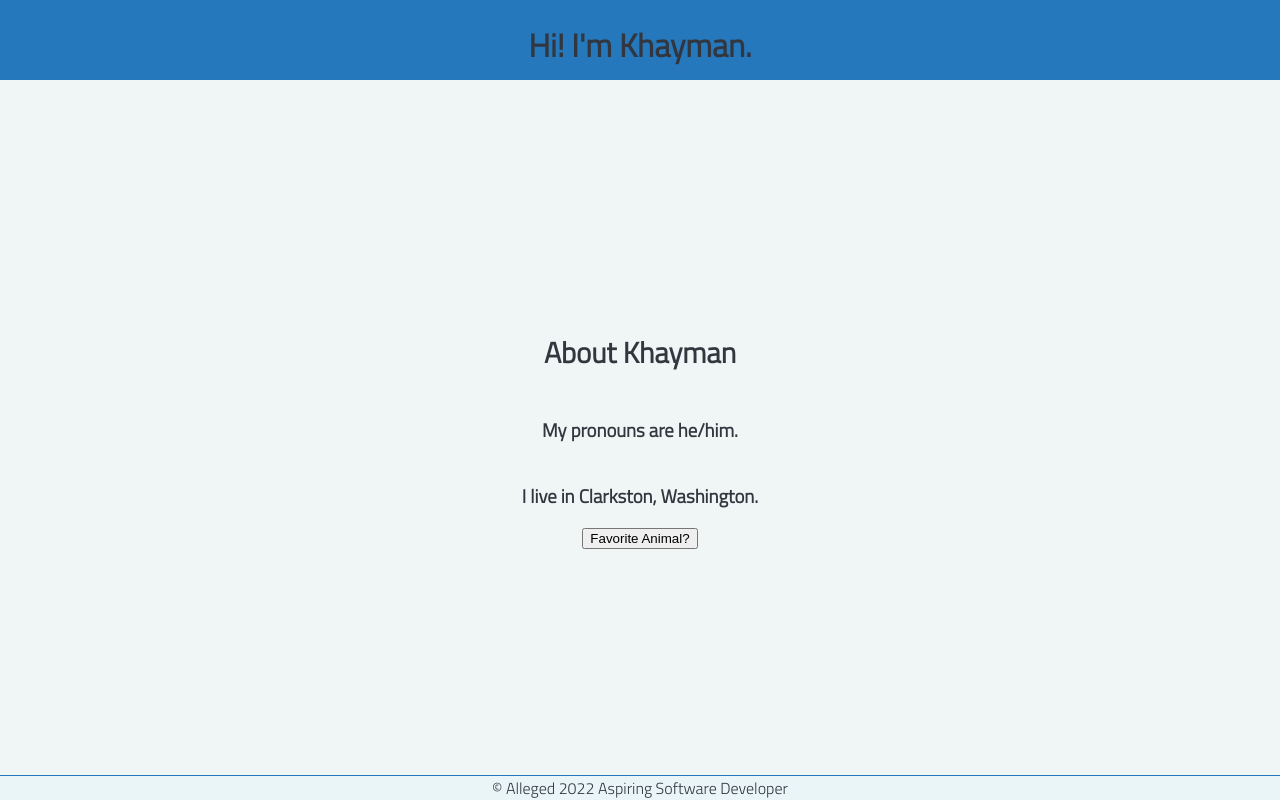
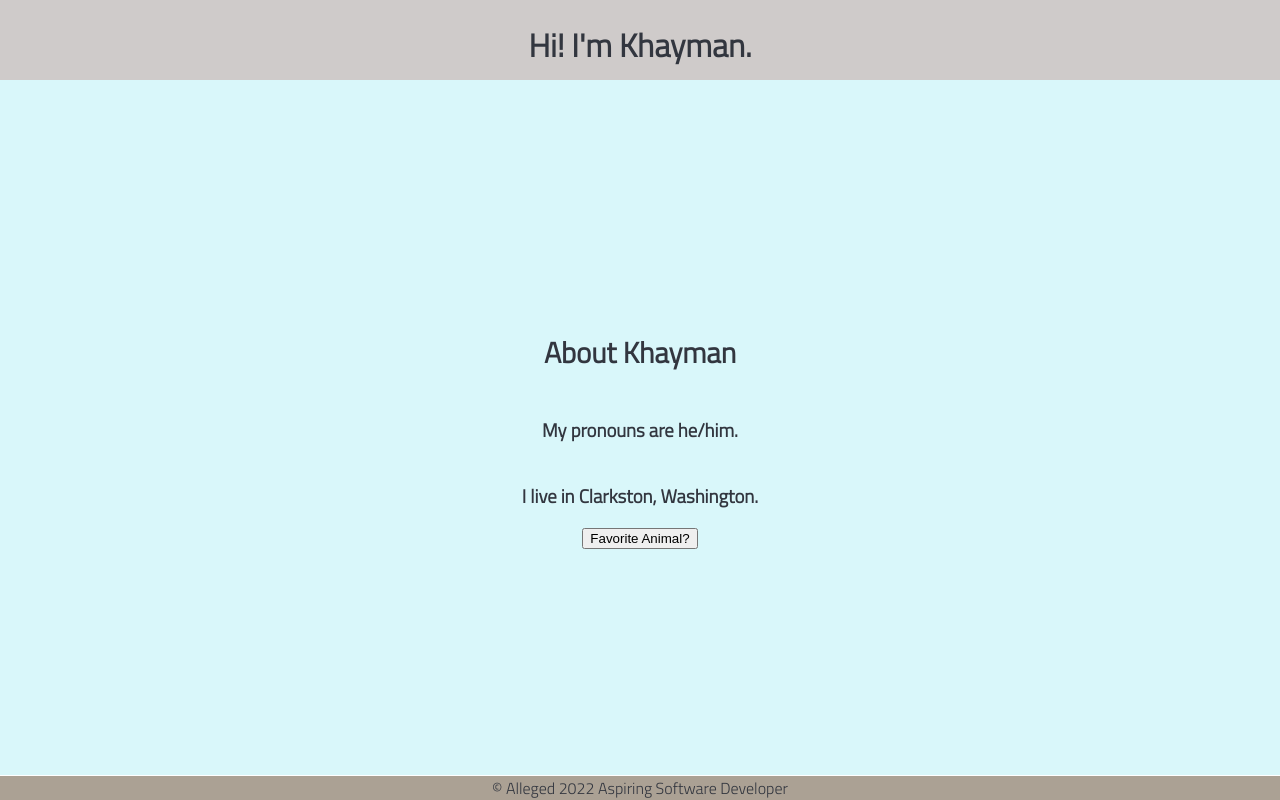
Before and after one commit to KhaymanaKing/about-me-js-demo, a plain HTML site: page index.html in a window 1280 px wide. Drawn offline with Linux system fonts and the light colour scheme.

Commit message:
changed color scheme

```diff
--- a/styles/style.css
+++ b/styles/style.css
@@ -1,19 +1,14 @@
 body {
     /* feel free to update these css variables for a quick theme */
-
-    /* --color1: rbg#013A20;
-    --color2:  rbg#478C5C;
-    --color3:  rbg#BACC81;
-    --color4: rbg#CDD193;
-    --color5: white; */
+    /* CSS HEX */
+--burnt-umber: #8c271eff;
+--grullo: #aba194ff;
+--light-gray: #cfcbcaff;
+--gainsboro: #d8dddeff;
+--light-cyan: #d9f7faff;
 
     /* https://coolors.co/generate and click export -> scss to get the colors to copy and paste below*/
 
-    --color1: hsla(349, 69%, 76%, 1);
-    --color2: hsla(207, 67%, 44%, 1);
-    --color3: hsla(200, 61%, 56%, 1);
-    --color4: hsla(187, 41%, 94%, 1);
-    --color5: hsla(170, 28%, 95%, 1);
 
     /* --color1: hsla(45, 86%, 83%, 1);
     --color2: hsla(135, 65%, 98%, 1);
@@ -30,8 +25,9 @@ body {
     background-color: var(--color2);
 }
 
+
 main {
-    background-color:var(--color5);
+    background-color:#d9f7faff;
     display: flex;
     flex-direction: column;
     justify-content: center;
@@ -56,7 +52,7 @@ section {
 header {
     display: flex;
     justify-content: center;
-    background-color:var(--color2);
+    background-color:#cfcbcaff;
     height: var(--header-height);
     box-shadow: var(--shadow);
 }
@@ -84,7 +80,7 @@ footer {
     bottom: 0;
     display: flex;
     justify-content: center;
-    background-color: var(--color4);
+    background-color:#aba194ff;
     box-shadow: var(--shadow);
 }
 
```
Also changed, not shown: index.html (+1 -0 lines), 1 other file.
